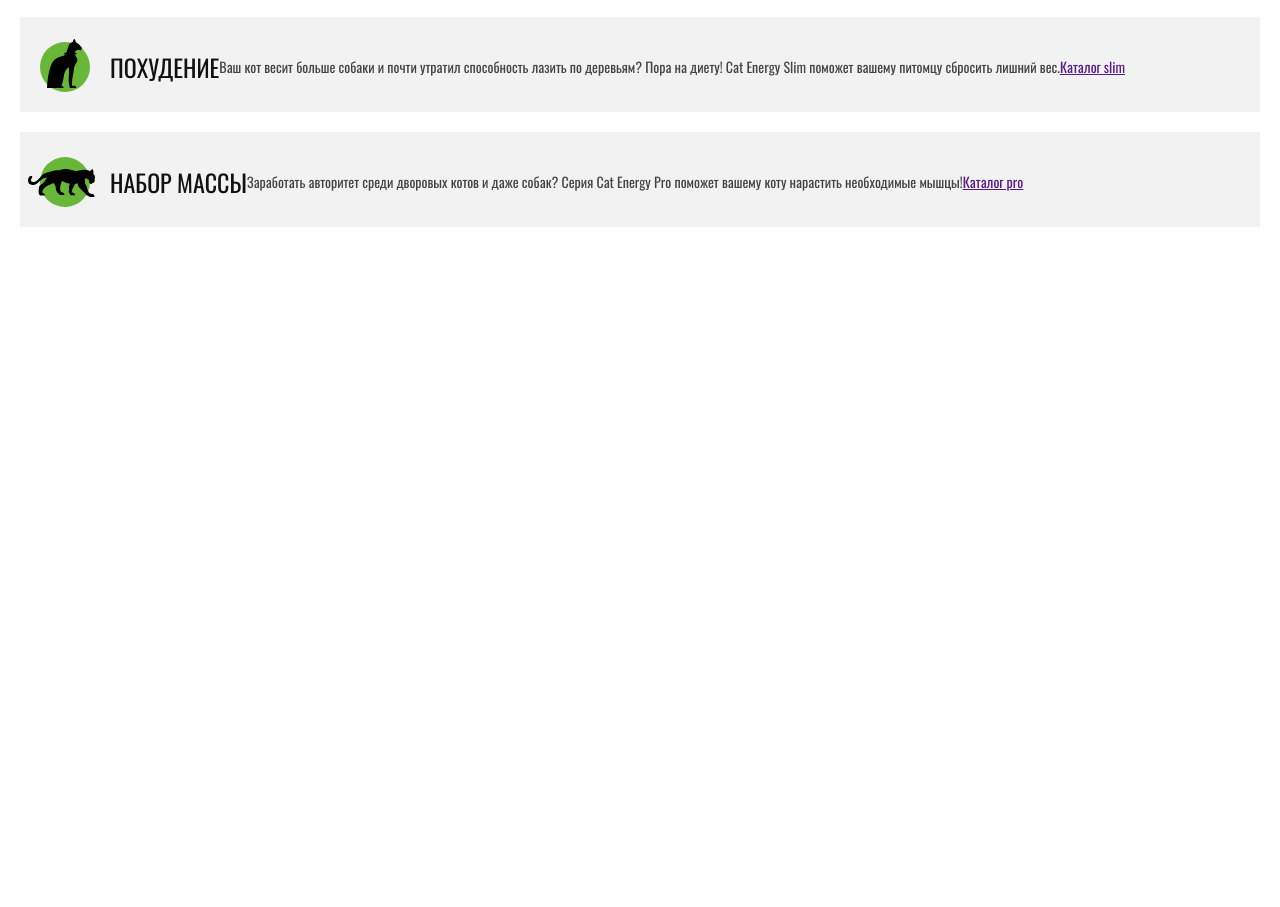
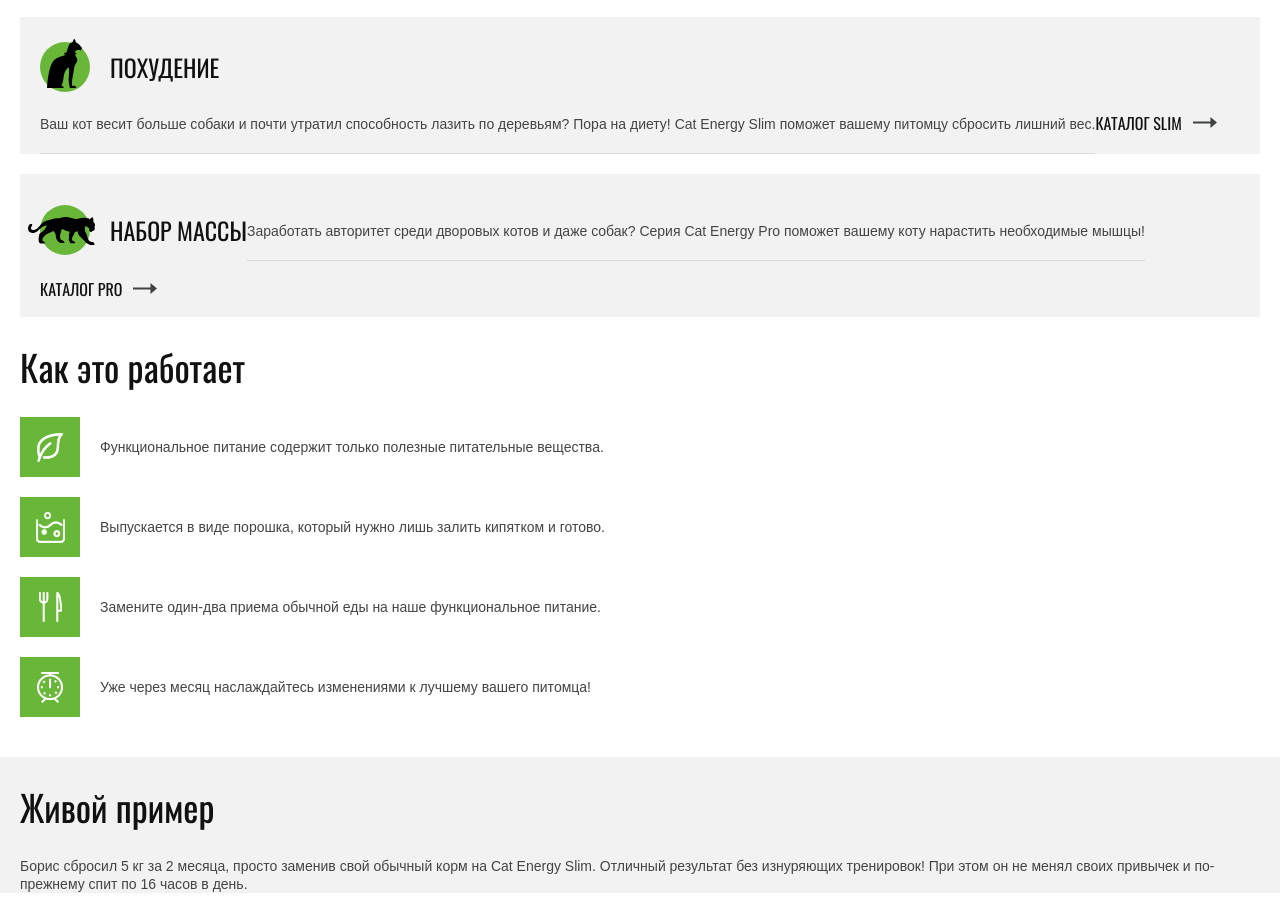
Before and after one commit to R3dfinger/cat_energy, a website: page source/index.html in a window 1280 px wide. Shown: the part 730-1637 px from the top of the page. Before the commit the page ends 957 px from the top, so only its background shows below. Drawn offline with nearby package versions, Linux system fonts and the light colour scheme; files that its build step writes are made by us from their sources.

Commit message:
еще 2 блока сверстаны

```diff
--- a/source/index.html
+++ b/source/index.html
@@ -83,6 +83,54 @@
                 </div>
             </div>
         </section>
+
+        <section class="features">
+            <div class="features__wrapper container">
+                <h2 class="visually-hidden">Наши преимущества</h2>
+                <p class="features__title">
+                    Как это работает
+                </p>
+                <ul class="features__list">
+                    <li class="features__item">
+                    <span class="features__icon features__icon--advantage-1"></span>
+                    <p class="features__text">
+                        Функциональное питание содержит только полезные питательные вещества.
+                    </p>
+                </li>
+                    <li class="features__item">
+                    <span class="features__icon features__icon--advantage-2"></span>
+                    <p class="features__text">
+                        Выпускается в виде порошка, который нужно лишь залить кипятком и готово.
+                    </p>
+                </li>
+                    <li class="features__item">
+                    <span class="features__icon features__icon--advantage-3"></span>
+                    <p class="features__text">
+                        Замените один-два приема обычной еды на наше функциональное питание.
+                    </p>
+                </li>
+                    <li class="features__item">
+                    <span class="features__icon features__icon--advantage-4"></span>
+                    <p class="features__text">
+                        Уже через месяц наслаждайтесь изменениями к лучшему вашего питомца!
+                    </p>
+                </li>
+                </ul>
+            </div>
+        </section>
+
+        <section class="example">
+            <h2 class="visually-hidden">Пример питания</h2>
+            <div class="example__wrapper container">
+                <p class="example__title">
+                    Живой пример
+                </p>
+                <p class="example__text">
+                    Борис сбросил 5 кг за 2 месяца, просто заменив свой обычный корм на Cat Energy Slim. Отличный результат без изнуряющих тренировок! При этом он не менял своих привычек и по-прежнему спит по 16 часов в день.
+                </p>
+
+            </div>
+        </section>
     </main>
     <script src="js/script.js"></script>
 </body>
--- /dev/null
+++ b/source/sass/blocks/example.scss
@@ -0,0 +1,14 @@
+.example {
+    background-color: #f2f2f2;
+    padding-top: 20px;
+}
+.example__title {
+    @include title-text;
+    color: $color-title;
+    margin: 0;
+    margin-bottom: 20px;
+}
+.example__text {
+    font-family: $second-font;
+    padding-right: 15px;
+}
--- /dev/null
+++ b/source/sass/blocks/features.scss
@@ -0,0 +1,43 @@
+.features__title {
+    @include title-text;
+    color: $color-title;
+    margin: 0;
+    margin-bottom: 20px;
+}
+
+.features__list {
+    @include list-reset;
+}
+.features__item {
+    display: flex;
+    align-items: center;
+    margin-bottom: 20px;
+    &:last-child {
+        margin-bottom: 40px;
+    }
+}
+
+.features__icon {
+    flex-shrink: 0;
+    width: 60px;
+    height: 60px;
+    background-color: $color-bg-icon;
+    background-repeat: no-repeat;
+    background-position: center center;
+    &--advantage-1 {
+        background-image: url(../../img/advantage-1.png.png);
+    }
+    &--advantage-2 {
+        background-image: url(../../img/andvantage-2.png.png);
+    }
+    &--advantage-3 {
+        background-image: url(../../img/advantage-3.png.png);
+    }
+    &--advantage-4 {
+        background-image: url(../../img/advantage-4.png.png);
+    }
+}
+.features__text {
+    font-family: $second-font;
+    margin-left: 20px;
+}
--- a/source/sass/blocks/programm.scss
+++ b/source/sass/blocks/programm.scss
@@ -1,9 +1,11 @@
+.programm {
+    margin-bottom: 20px;
+}
 .programm .container {
     display: flex;
     flex-wrap: wrap;
     align-items: center;
     padding-top: 25px;
-    padding-bottom: 20px;
     margin-left: 20px;
     margin-right: 20px;
 
@@ -15,6 +17,7 @@
 }
 
 .programm__icon {
+
     position: relative;
     width: 50px;
     height: 50px;
@@ -47,9 +50,51 @@
     margin: 0;
     margin-left: 20px;
 
+
     color: $color-title;
     font-size: 24px;
     line-height: 37px;
     text-transform: uppercase;
     font-weight: 400;
 }
+
+.programm__text {
+    font-family: $second-font;
+    padding-bottom: 20px;
+    margin: 0;
+    margin-top: 23px;
+
+
+    border-bottom: 1px solid $color-border;
+}
+.programm__link {
+    position: relative;
+    display: inline-block;
+    padding-top: 20px;
+    padding-bottom: 20px;
+    padding-right: 44px;
+    font-size: 16px;
+    line-height: 16px;
+    color: $color-title;
+    text-transform: uppercase;
+    text-decoration: none;
+    &::after {
+        content: '';
+        position: absolute;
+        right: 9px;
+        top: 22px;
+        width: 24px;
+        height: 11px;
+
+        background-image: url(../../img/svg/arrow-right.svg);
+    }
+    &:hover::after {
+        width: 33px;
+        right: 0px;
+        background-image: url(../../img/svg/arrow-right-long.svg);
+        background-repeat: no-repeat;
+    }
+    &:active {
+        opacity: 0.3;
+    }
+}
--- a/source/sass/style.scss
+++ b/source/sass/style.scss
@@ -10,3 +10,5 @@
 @import "blocks/intro.scss";
 @import "blocks/button.scss";
 @import "blocks/programm.scss";
+@import "blocks/features.scss";
+@import "blocks/example.scss";
```
